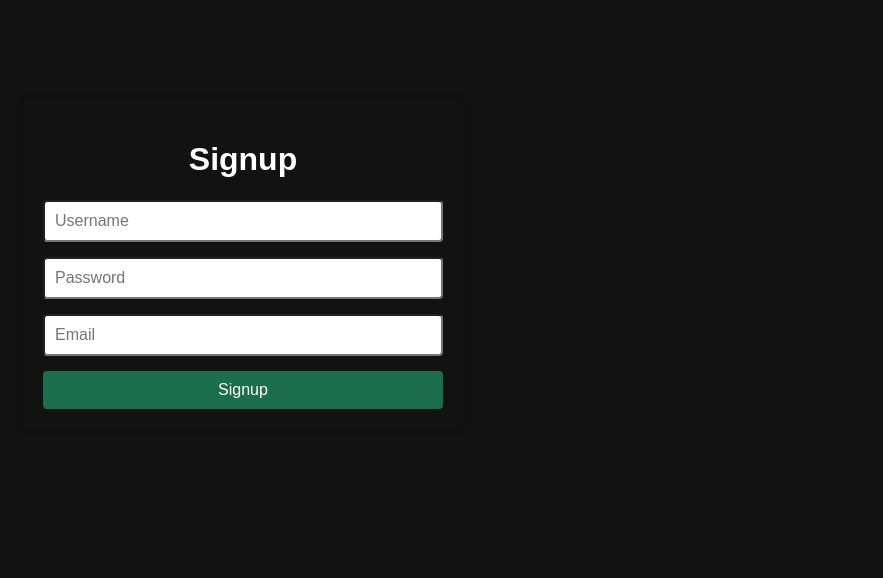
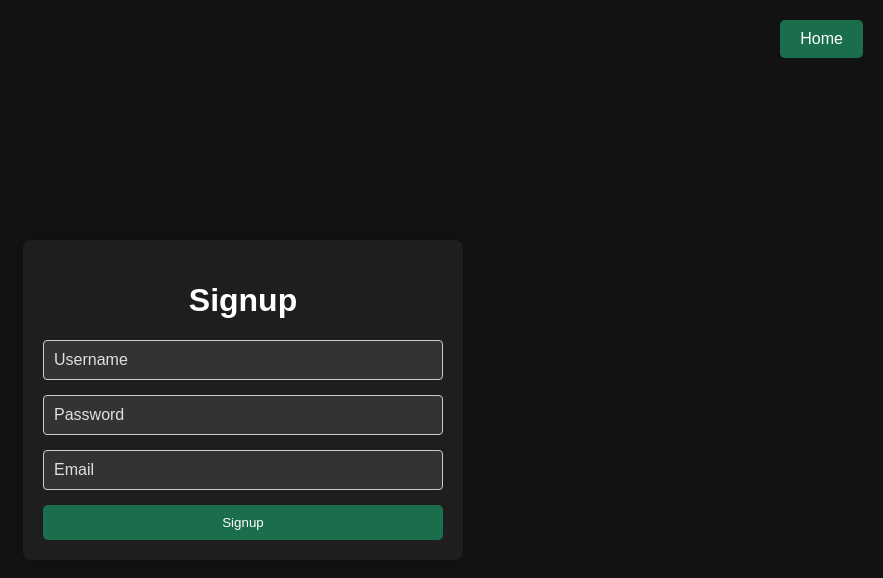
Before and after one commit to P0ggle/movie-tracker, a React (Create React App) app in the folder frontend/: page /signup in a window 1280 px wide. Shown: the top 578 px of the page, without its empty margins (397-1280 px from the left). Built offline with nearby package versions, Linux system fonts and the light colour scheme; no server answers; the HTML template or start-up script is replaced by a standard one.

Commit message:
restyling signup page with home page button

```diff
--- a/frontend/src/pages/SignupPage.css
+++ b/frontend/src/pages/SignupPage.css
@@ -1,32 +1,53 @@
 /* SignupPage.css */
 .signup-page {
+  position: relative;
+  min-height: 100vh;
+  display: flex;
+  align-items: center;
+  justify-content: center;
+  background-color: #121212; /* Dark background to match global style */
+  color: #e0e0e0;
+}
+
+.signup-form-container {
   max-width: 400px;
-  margin: 100px auto;
+  width: 100%;
   padding: 20px;
   box-shadow: 0 0 10px rgba(0, 0, 0, 0.1);
   border-radius: 8px;
+  background-color: #1e1e1e; /* Dark background for the form container */
 }
 
-.signup-page h1 {
+.signup-form-container h1 {
   text-align: center;
 }
 
-.signup-page form {
+.signup-form-container form {
   display: flex;
   flex-direction: column;
 }
 
-.signup-page input {
+.signup-form-container input {
   margin-bottom: 15px;
   padding: 10px;
   font-size: 16px;
+  border: 1px solid #ccc;
   border-radius: 4px;
+  background-color: #333333;
+  color: #e0e0e0;
 }
 
-.signup-page button {
-  padding: 10px;
-  font-size: 16px;
-  border: none;
-  border-radius: 4px;
-  cursor: pointer;
+.signup-form-container input::placeholder {
+  color: #e0e0e0;
 }
+
+.signup-form-container input:focus {
+  outline: none;
+  border-color: #1a6e4c;
+}
+
+.top-right-link {
+  position: absolute;
+  top: 20px;
+  right: 20px;
+}
--- a/frontend/src/pages/SignupPage.tsx
+++ b/frontend/src/pages/SignupPage.tsx
@@ -1,5 +1,5 @@
 import React, { useState } from "react";
-import { useNavigate } from "react-router-dom";
+import { Link, useNavigate } from "react-router-dom";
 import { signup } from "../services/api";
 import "./SignupPage.css";
 
@@ -22,6 +22,8 @@ const SignupPage: React.FC = () => {
 
   return (
     <div className="signup-page">
+      <Link to="/" className="button-style top-right-link">Home</Link>
+      <div className="signup-form-container">
         <h1>Signup</h1>
         <form onSubmit={handleSignup}>
           <input
@@ -45,8 +47,9 @@ const SignupPage: React.FC = () => {
             onChange={(e) => setEmail(e.target.value)}
             required
           />
-        <button type="submit">Signup</button>
+          <button type="submit" className="button-style">Signup</button>
         </form>
+      </div>
     </div>
   );
 };
```
Lines whose indentation alone changed are shown as unchanged.
